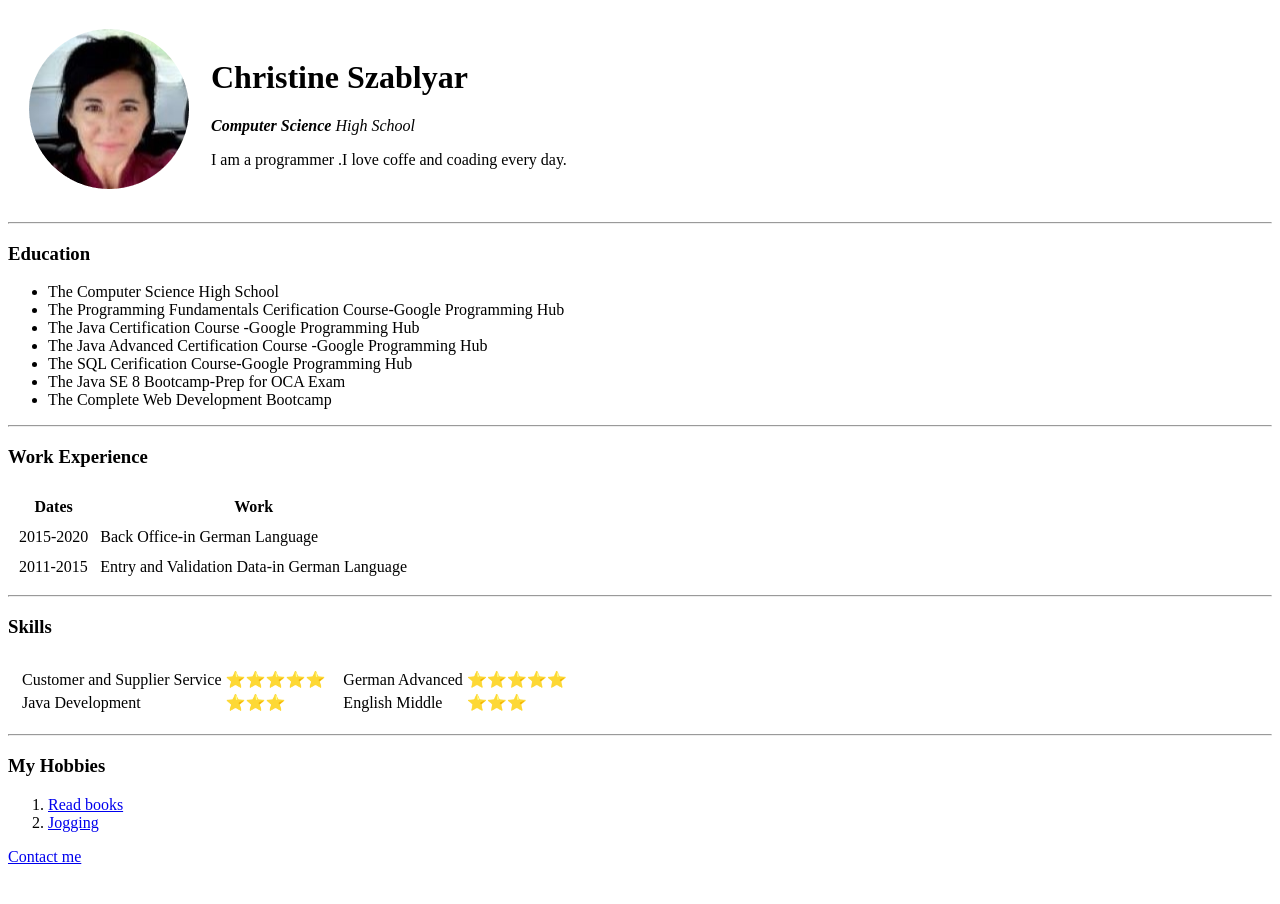
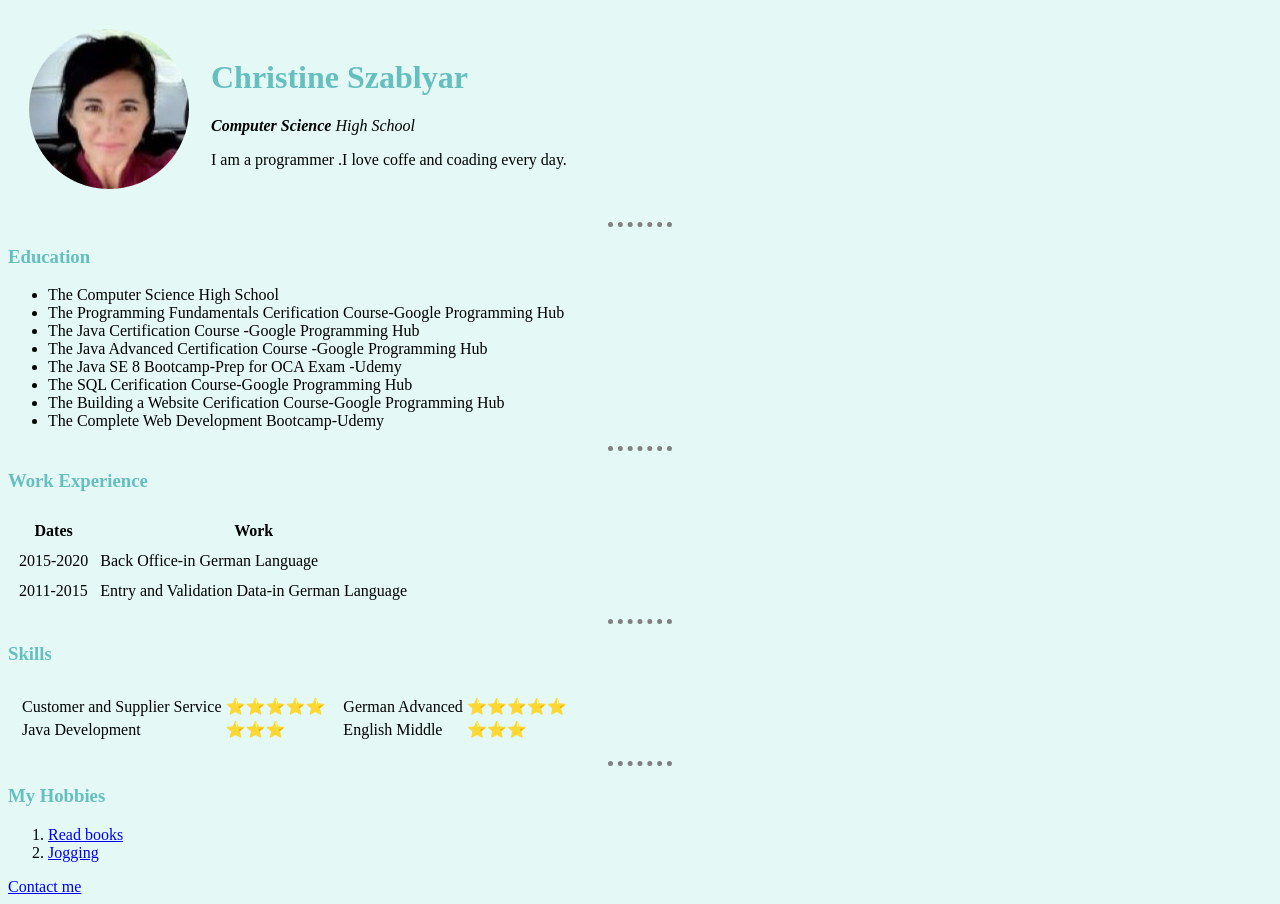
Before and after one commit to ChristineSz/CV, a plain HTML site: page index.html in a window 1280 px wide. Before the commit the page ends 874 px from the top, so only its background shows below. Drawn offline with Linux system fonts and the light colour scheme; files that its build step writes are made by us from their sources.

Commit message:
Add  CV web file with css

```diff
--- a/index.html
+++ b/index.html
@@ -4,6 +4,7 @@
 <head>
   <meta charset="utf-8">
   <title>Christine's Personal Site </title>
+   <link rel="stylesheet" href="css/styles.css" />
 </head>
 
 <body>
@@ -27,9 +28,11 @@
     <li>The Programming Fundamentals Cerification Course-Google Programming Hub </li>
     <li>The Java Certification Course -Google Programming Hub</li>
     <li>The Java Advanced Certification Course -Google Programming Hub </li>
+    <li>The Java SE 8 Bootcamp-Prep for OCA Exam -Udemy</li>
     <li>The SQL Cerification Course-Google Programming Hub </li>
-    <li>The Java SE 8 Bootcamp-Prep for OCA Exam </li>
-    <li>The Complete Web Development Bootcamp </li>
+    <li>The Building a Website Cerification Course-Google Programming Hub</li>
+    <li>The Complete Web Development Bootcamp-Udemy </li>
+
   </ul>
   <hr>
   <h3>Work Experience</h3>
--- /dev/null
+++ b/styles.css
@@ -0,0 +1,18 @@
+body {
+ background-color: #e4f9f5;
+
+}
+h1{
+  color:#66BFBF;
+}
+h3{
+  color:#66BFBF;
+}
+hr{
+
+    border-style: none;
+    border-top-style:dotted;
+    border-color: grey;
+    border-width: 5px;
+    width: 5%;
+}
```
Also changed, not shown: contact.html (+1 -0 lines).
